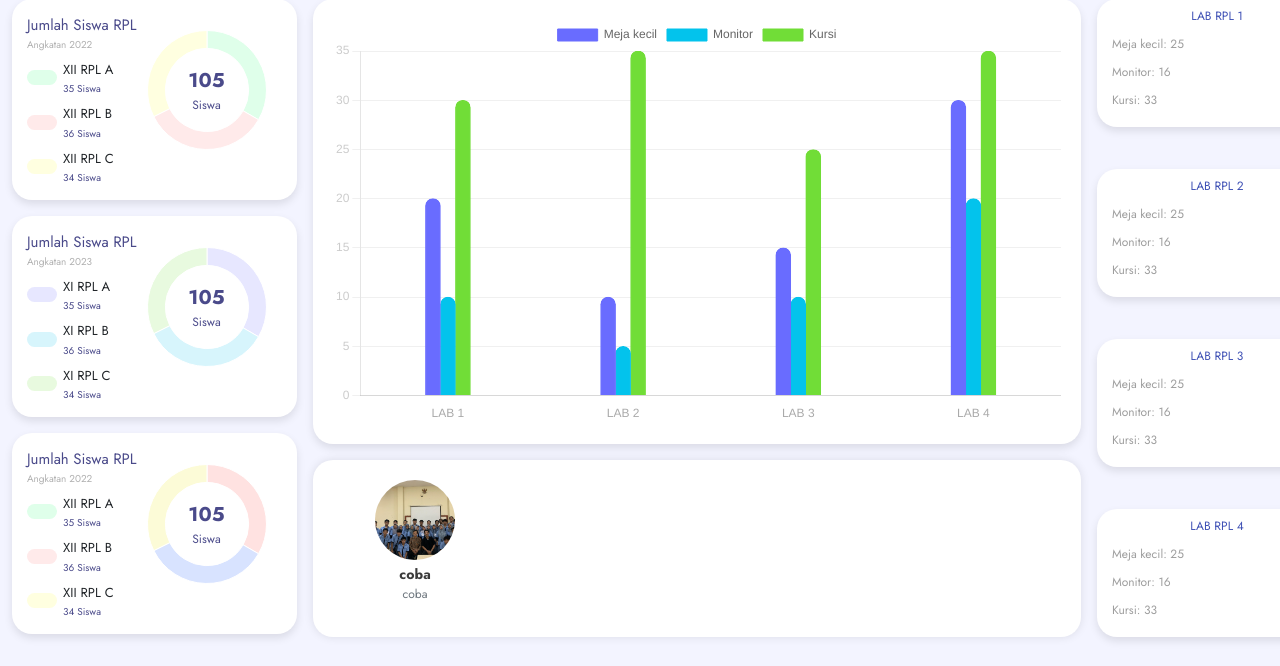
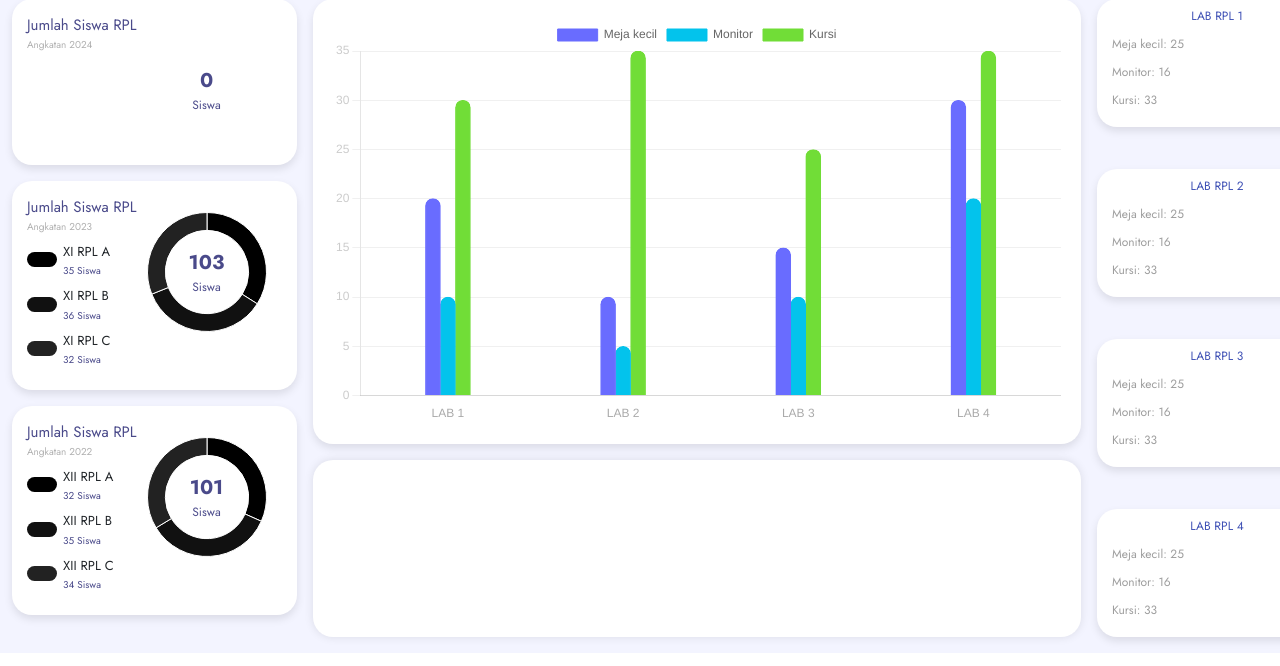
Before and after one commit to P5Jurusan/jurusan, a Flask app: page / in a window 1280 px wide. Shown: the part 253-919 px from the top of the page. Run offline with Flask 3, Linux system fonts and the light colour scheme; data comes from the database, SQL or seed files in the repository; data that the repository does not hold is empty; grey boxes are pictures that could not be loaded.

Commit message:
backend students

```diff
--- a/app.py
+++ b/app.py
@@ -41,6 +41,21 @@
     description = db.Column(db.String(255), nullable=False)
     image_path = db.Column(db.String(255), nullable=False)
 
+class Class(db.Model):
+    __tablename__ = 'classes'
+
+    id = db.Column(db.Integer, primary_key=True)
+    class_name = db.Column(db.String(100), nullable=False)
+    total_student = db.Column(db.Integer, nullable=False, default=0)
+    id_batch = db.Column(db.Integer, db.ForeignKey('batch.id'))
+    batch = db.relationship('Batch', backref='classes')
+
+class Batch(db.Model):
+    __tablename__ = 'batch'
+
+    id = db.Column(db.Integer, primary_key=True)
+    batch_year = db.Column(db.Integer, nullable=False)
+
 class labRoom(db.Model):
     __tablename__ = 'lab_rooms'
 
@@ -65,8 +80,8 @@
     informations = Information.query.order_by(Information.id.desc()).limit(1).all()
     activities = Activity.query.order_by(Activity.id.desc()).limit(3).all()
     teachers = Teacher.query.all()
-
-    return render_template('index.html', activities=activities, informations=informations,teachers=teachers)
+    batches = Batch.query.order_by(Batch.id.desc()).limit(3).all()
+    return render_template('index.html', activities=activities, informations=informations,teachers=teachers,batches=batches)
 
 @app.route('/login', methods=['GET', 'POST'])
 def login():
--- a/templates/index.html
+++ b/templates/index.html
@@ -465,7 +465,8 @@
                     <div class="col-md-4">
                         {% if informations %}
                         <img alt="Informasi Gambar" class="img-fluid rounded" height="200"
-                        src="{{ url_for('static', filename='assets/img/' + informations[0].image_path) }}" width="300" />
+                            src="{{ url_for('static', filename='assets/img/' + informations[0].image_path) }}"
+                            width="300" />
                         {% else %}
                         <img alt="Gambar Default" class="img-fluid rounded" height="200"
                             src="{{ url_for('static', filename='assets/img/default.png') }}" width="300" />
@@ -518,135 +519,41 @@
 
         <div class="d-flex mb-3">
 
-           <div class="d-flex flex-column me-3">
+            <div class="d-flex flex-column me-3">
                 <!-- diagram kelas 1 -->
+                <!-- diagram kelas -->
+                {% for batch in batches %}
                 <div class="card-diagram mb-3">
                     <div class="row">
                         <div class="col-md-6">
                             <div class="title-diagram">Jumlah Siswa RPL</div>
-                            <div class="subtitle-diagram">Angkatan 2022</div>
+                            <div class="subtitle-diagram">Angkatan {{ batch.batch_year }}</div>
                             <div class="mt-2">
+                                {% for class_ in batch.classes %}
                                 <div class="class-diagram mb-2">
-                                    <div class="color-box" style="background-color: #dfffea;"></div>
+                                    <div class="color-box"
+                                        style="background-color: #{{ loop.index0 % 10 }}{{ loop.index0 % 10 }}{{ loop.index0 % 10 }};">
+                                    </div>
                                     <div>
-                                        <div class="text">XII RPL A</div>
-                                        <div class="count">35 Siswa</div>
+                                        <div class="text">{{ class_.class_name }}</div>
+                                        <div class="count">{{ class_.total_student }} Siswa</div>
                                     </div>
                                 </div>
-                                <div class="class-diagram mb-2">
-                                    <div class="color-box" style="background-color: #ffeaea;"></div>
-                                    <div>
-                                        <div class="text">XII RPL B</div>
-                                        <div class="count">36 Siswa</div>
-                                    </div>
-                                </div>
-                                <div class="class-diagram">
-                                    <div class="color-box" style="background-color: #ffffe0;"></div>
-                                    <div>
-                                        <div class="text">XII RPL C</div>
-                                        <div class="count">34 Siswa</div>
-                                    </div>
-                                </div>
+                                {% endfor %}
                             </div>
                         </div>
                         <div class="col-md-2">
                             <div class="chart-container mt-3">
-                                <canvas id="myPieChart"></canvas>
+                                <canvas id="myPieChart-{{ batch.id }}"></canvas>
                                 <div class="chart-center">
-                                    <div class="number">105</div>
+                                    <div class="number">{{ batch.classes | sum('total_student') }}</div>
                                     <div class="label">Siswa</div>
                                 </div>
                             </div>
                         </div>
                     </div>
                 </div>
-
-                <!-- diagram kelas 2 -->
-                <div class="card-diagram mb-3">
-                    <div class="row">
-                        <div class="col-md-6">
-                            <div class="title-diagram">Jumlah Siswa RPL</div>
-                            <div class="subtitle-diagram">Angkatan 2023</div>
-                            <div class="mt-2">
-                                <div class="class-diagram mb-2">
-                                    <div class="color-box" style="background-color: #E7E7FF;"></div>
-                                    <div>
-                                        <div class="text">XI RPL A</div>
-                                        <div class="count">35 Siswa</div>
-                                    </div>
-                                </div>
-
-                                <div class="class-diagram mb-2">
-                                    <div class="color-box" style="background-color: #D7F5FC;"></div>
-                                    <div>
-                                        <div class="text">XI RPL B</div>
-                                        <div class="count">36 Siswa</div>
-                                    </div>
-                                </div>
-
-                                <div class="class-diagram">
-                                    <div class="color-box" style="background-color: #E8FADF;"></div>
-                                    <div>
-                                        <div class="text">XI RPL C</div>
-                                        <div class="count">34 Siswa</div>
-                                    </div>
-                                </div>
-                            </div>
-                        </div>
-                        <div class="col-md-2">
-                            <div class="chart-container mt-3">
-                                <canvas id="myPieChart-2"></canvas>
-                                <div class="chart-center">
-                                    <div class="number">105</div>
-                                    <div class="label">Siswa</div>
-                                </div>
-                            </div>
-                        </div>
-                    </div>
-                </div>
-
-                <!-- diagram kelas 3 -->
-                <div class="card-diagram mb-3">
-                    <div class="row">
-                        <div class="col-md-6">
-                            <div class="title-diagram">Jumlah Siswa RPL</div>
-                            <div class="subtitle-diagram">Angkatan 2022</div>
-                            <div class="mt-2">
-                                <div class="class-diagram mb-2">
-                                    <div class="color-box" style="background-color: #dfffea;"></div>
-                                    <div>
-                                        <div class="text">XII RPL A</div>
-                                        <div class="count">35 Siswa</div>
-                                    </div>
-                                </div>
-
-                                <div class="class-diagram mb-2">
-                                    <div class="color-box" style="background-color: #ffeaea;"></div>
-                                    <div>
-                                        <div class="text">XII RPL B</div>
-                                        <div class="count">36 Siswa</div>
-                                    </div>
-                                </div>
-                                <div class="class-diagram">
-                                    <div class="color-box" style="background-color: #ffffe0;"></div>
-                                    <div>
-                                        <div class="text">XII RPL C</div>
-                                        <div class="count">34 Siswa</div>
-                                    </div>
-                                </div>
-                            </div>
-                        </div>
-                        <div class="col-md-2">
-                            <div class="chart-container mt-3">
-                                <canvas id="myPieChart-3"></canvas>
-                                <div class="chart-center">
-                                    <div class="number">105</div>
-                                    <div class="label">Siswa</div>
-                                </div>
-                            </div>
-                        </div>
-                    </div>
-                </div>
+                {% endfor %}
             </div>
 
             <div class="d-flex flex-column me-3">
@@ -664,7 +571,8 @@
                         {% for teacher in teachers %}
                         <div class="col-md-3 col-sm-6 mb-4">
                             <img class="mb-1" alt="Profile picture of {{ teacher.name }}" height="100"
-                                src="{{url_for('static', filename='assets/img/' + teacher.profile)  }}" width="100" style="object-fit: cover;"/>
+                                src="{{url_for('static', filename='assets/img/' + teacher.profile)  }}" width="100"
+                                style="object-fit: cover;" />
                             <div class="name">
                                 {{ teacher.name }}
                             </div>
@@ -672,7 +580,7 @@
                                 {{ teacher.title }}
                             </div>
                         </div>
-                    {% endfor %}
+                        {% endfor %}
                     </div>
                 </div>
             </div>
@@ -875,15 +783,27 @@
         // Panggil fungsi untuk mulai berganti gambar setiap beberapa detik
         setInterval(switchImageAndDescription, 5000); // Ubah gambar setiap 5 detik
 
-/* DIAGRAM */
-var ctx = document.getElementById('myPieChart').getContext('2d');
+        {% for batch in batches %}
+        var ctx = document.getElementById('myPieChart-{{ batch.id }}').getContext('2d');
         var myPieChart = new Chart(ctx, {
             type: 'doughnut',
             data: {
-                labels: ['XII RPL A', 'XII RPL B', 'XII RPL C'],
+                labels: [
+                    {% for class_ in batch.classes %}
+                        '{{ class_.class_name }}',
+                    {% endfor %}
+                ],
                 datasets: [{
-                    data: [35, 36, 34],
-                    backgroundColor: ['#dfffea', '#ffeaea', '#ffffe0'],
+                    data: [
+                        {% for class_ in batch.classes %}
+                            {{ class_.total_student }},
+                        {% endfor %}
+                    ],
+                    backgroundColor: [
+                        {% for class_ in batch.classes %}
+                            '#{{ loop.index0 % 10 }}{{ loop.index0 % 10 }}{{ loop.index0 % 10 }}',
+                        {% endfor %}
+                    ],
                     borderWidth: 1
                 }]
             },
@@ -896,48 +816,7 @@
                 }
             }
         });
-
-        var ctx = document.getElementById('myPieChart-2').getContext('2d');
-        var myPieChart = new Chart(ctx, {
-            type: 'doughnut',
-            data: {
-                labels: ['XI RPL A', 'XI RPL B', 'XI RPL C'],
-                datasets: [{
-                    data: [35, 36, 34],
-                    backgroundColor: ['#E7E7FF', '#D7F5FC', '#E8FADF'],
-                    borderWidth: 1
-                }]
-            },
-            options: {
-                cutout: '70%',
-                plugins: {
-                    legend: {
-                        display: false
-                    }
-                }
-            }
-        });
-
-        var ctx = document.getElementById('myPieChart-3').getContext('2d');
-        var myPieChart = new Chart(ctx, {
-            type: 'doughnut',
-            data: {
-                labels: ['X RPL A', 'X RPL B', 'X RPL C'],
-                datasets: [{
-                    data: [35, 36, 34],
-                    backgroundColor: ['#FFE2E1', '#D8E3FF', '#FCFBD7'],
-                    borderWidth: 1
-                }]
-            },
-            options: {
-                cutout: '70%',
-                plugins: {
-                    legend: {
-                        display: false
-                    }
-                }
-            }
-        });
+        {% endfor %}
 
         document.addEventListener('DOMContentLoaded', function () {
             var ctx = document.getElementById('barChart').getContext('2d');
```
Also changed, not shown: instance/jurusan.db.
